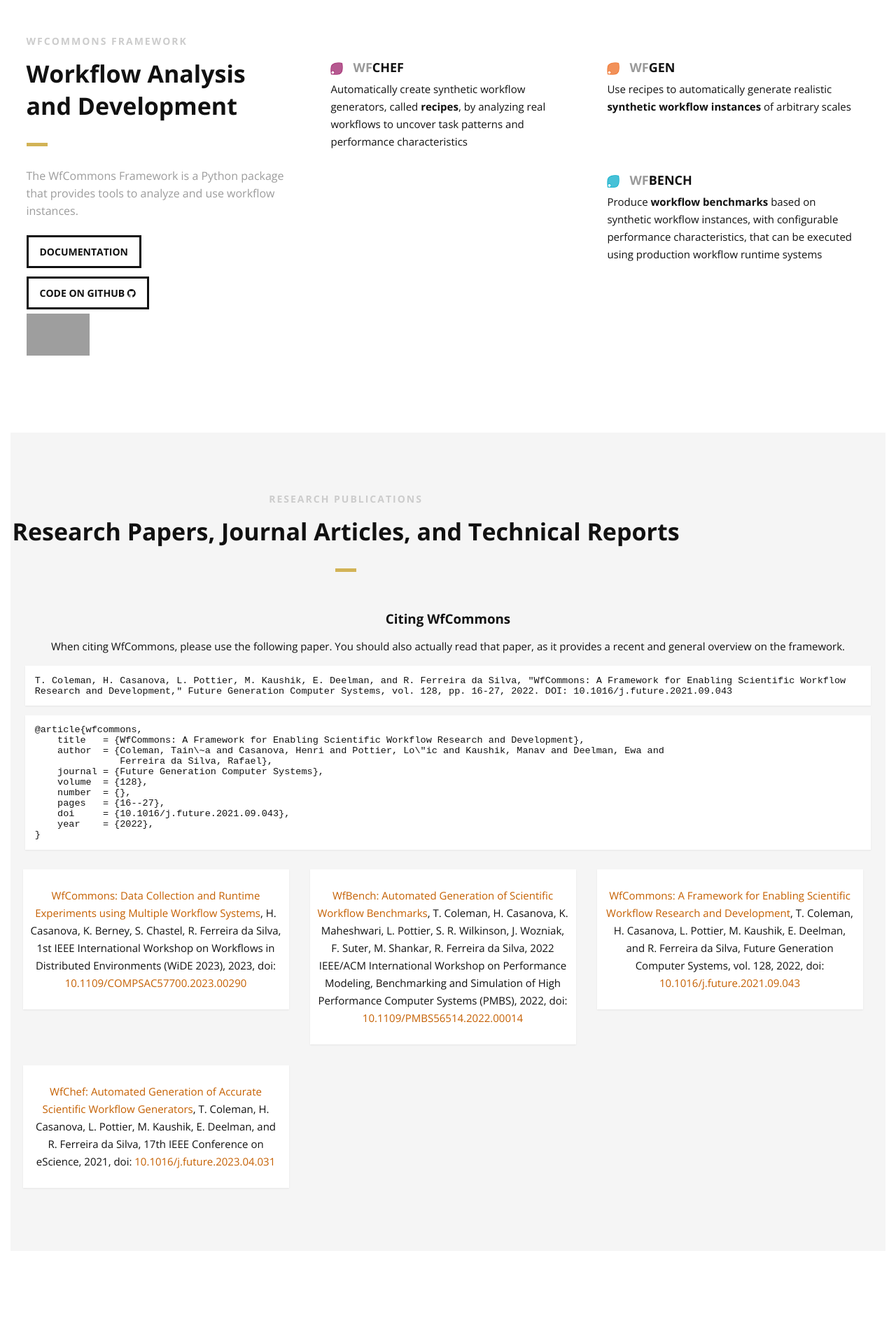
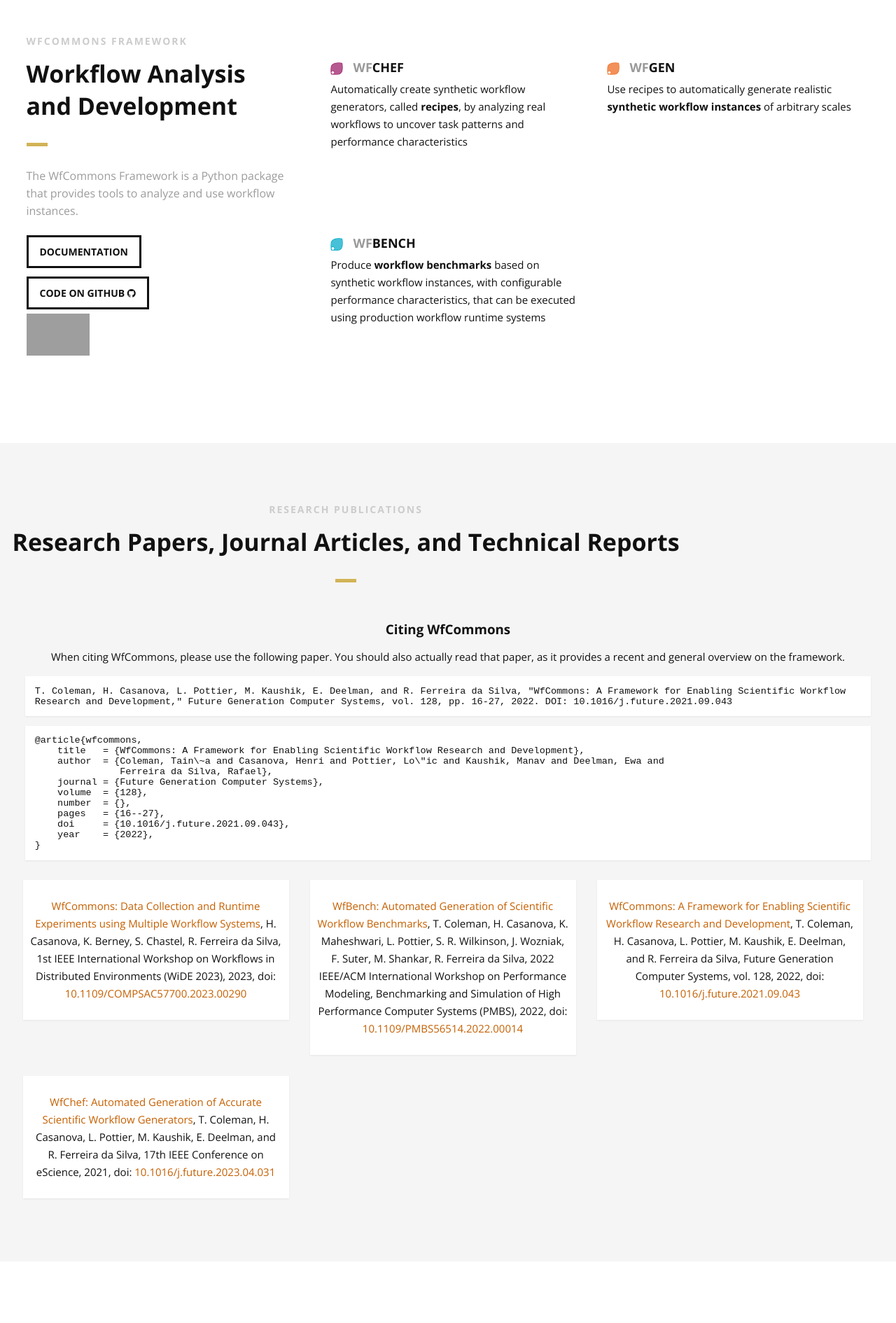
Before and after one commit to wfcommons/wfcommons.github.io, a Jekyll site: the page built from index.html, in a window 1280 px wide. Shown: the part 1046-2936 px from the top of the page at 70% size. Built offline with Jekyll 4.4.1, drawn with Linux system fonts in a browser that asks for light colours; grey boxes are pictures that could not be loaded.

Commit message:
small fix

```diff
--- a/index.html
+++ b/index.html
@@ -110,6 +110,8 @@
                     </div>
                 </div>
                 <!--End of Icon Block-->
+	    </div>
+            <div class="col-2-3">
 
                 <!--Icon Block-->
                 <div class="col-2 icon-block icon-top wow fadeInUp" data-wow-delay="0.5s">
@@ -121,6 +123,7 @@
                     </div>
                 </div>
                 <!--End of Icon Block-->
+
 
                 <!--Icon Block-->
 		<!--
@@ -135,6 +138,7 @@
 		-->
                 <!--End of Icon Block-->
 
+	    </div>
             </div>
 
         </div>
```
